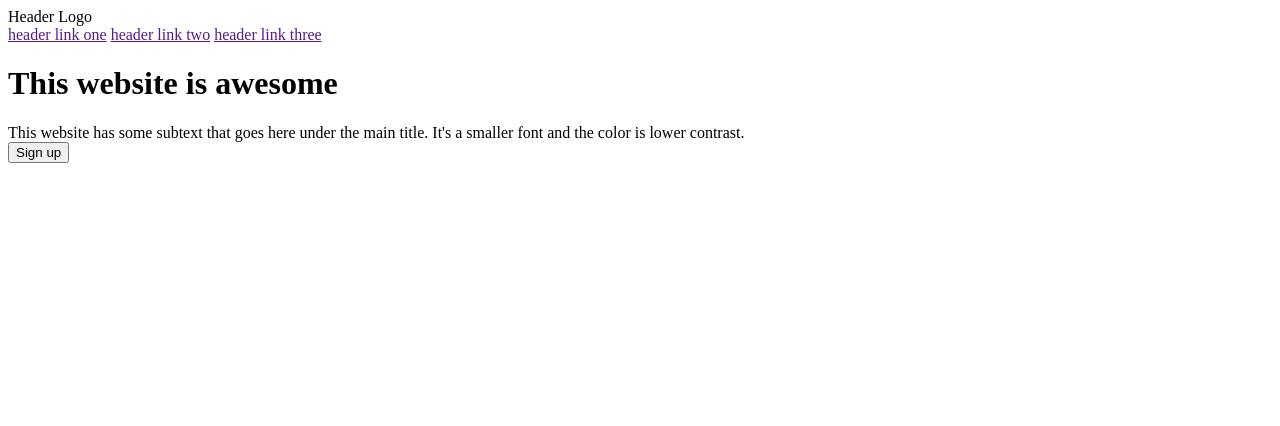
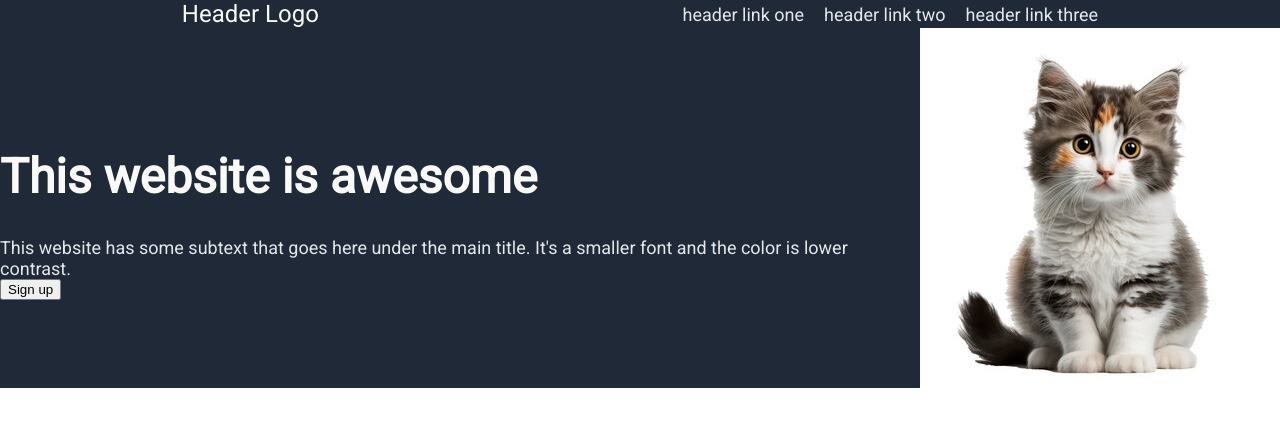
Before and after one commit to superpeanut420/landing-page, a plain HTML site: page index.html in a window 1280 px wide. Drawn offline with Linux system fonts and the light colour scheme.

Commit message:
Add CSS styling to header. Cat image insert along with Roboto font and sizing.

```diff
--- a/index.html
+++ b/index.html
@@ -7,21 +7,27 @@
 </head>
 <body>
     <div class="header">
-        <div>Header Logo</div>
+        <div class="link-logo-container">
+            <div class="logo">Header Logo</div>
 
             <div class="links">
                 <a href="">header link one</a>
                 <a href="">header link two</a>
                 <a href="">header link three</a>
             </div>
+        </div>
 
+        <div class="head-subtext-button-container">
             <div class="left-container">
                 <h1>This website is awesome</h1>
-            <div>
+                <div class="subtext">
                     This website has some subtext that goes here under the main title.
                     It's a smaller font and the color is lower contrast.
                 </div>
                 <button>Sign up</button>
+            </div>
+
+            <img src="cat.jpg" alt="Kitty cat">
         </div>
     </div>
 
--- a/styles.css
+++ b/styles.css
@@ -0,0 +1,57 @@
+@import url('https://fonts.googleapis.com/css2?family=Roboto&display=swap');
+
+.roboto-regular {
+    font-family: "Roboto", sans-serif;
+    font-weight: 400;
+    font-style: normal;
+  }
+
+body {
+    display: flex;
+    flex-direction: column;
+    font-family: "Roboto", serif;
+    margin:0;
+}
+
+.header, .footer {
+    background-color: #1F2937;
+    display:flex;
+    flex-direction:column;
+}
+
+h1 {
+    font-size: 48px;
+    color: #f9faf8;
+    font-weight: 900;
+}
+
+.head-subtext-button-container {
+    display:flex;
+    align-items: center;
+    justify-content: space-around;
+}
+
+.link-logo-container {
+    display:flex;
+    align-items: center;
+    justify-content: space-around;
+}
+
+.logo {
+    font-size:24px;
+    color:#F9FAF8;
+}
+
+a, .subtext {
+    font-size: 18px;
+    color: #E5E7EB;
+}
+
+a {
+    text-decoration: none;
+}
+
+.links {
+    display:flex;
+    gap:20px;
+}
```
Also changed, not shown: cat.jpg (added). Lines whose indentation alone changed are shown as unchanged.
